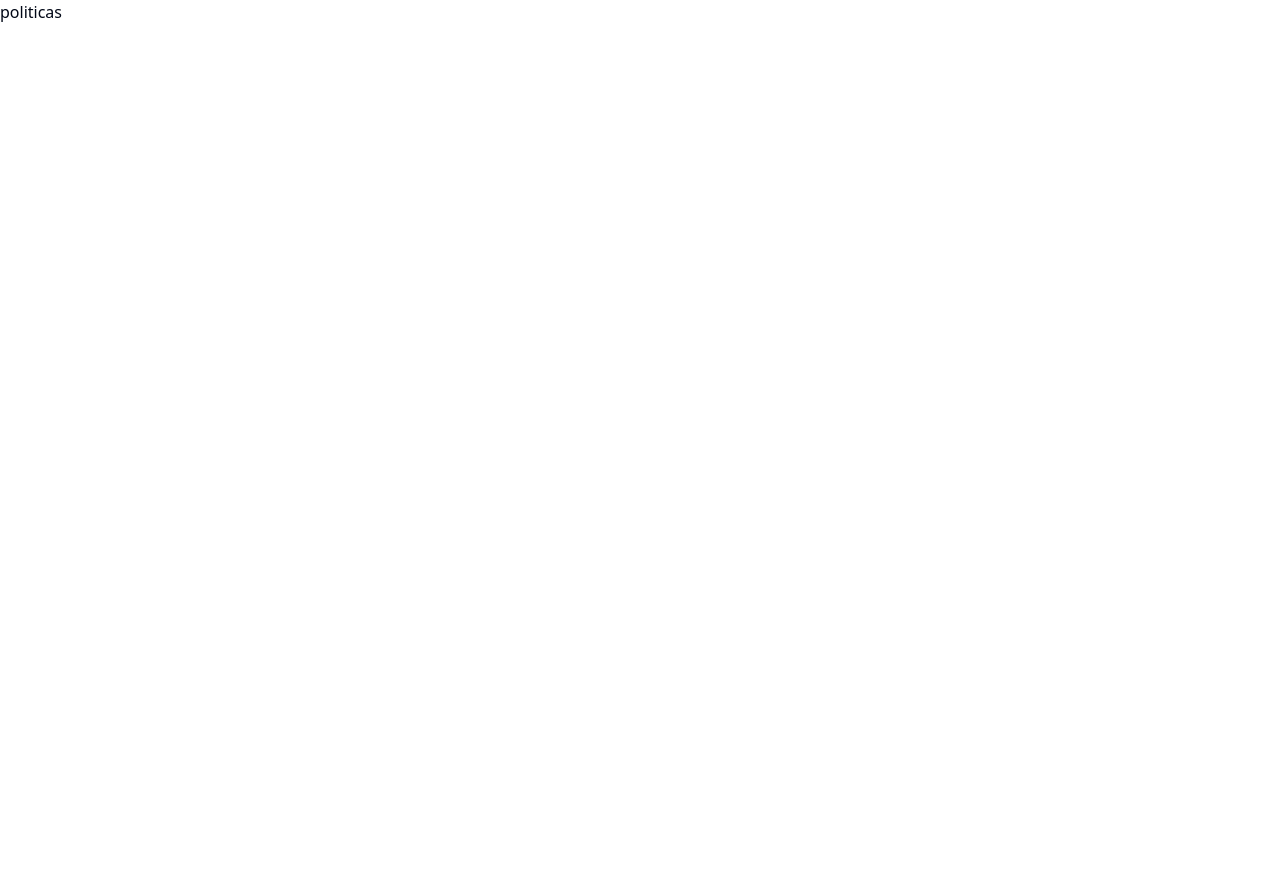
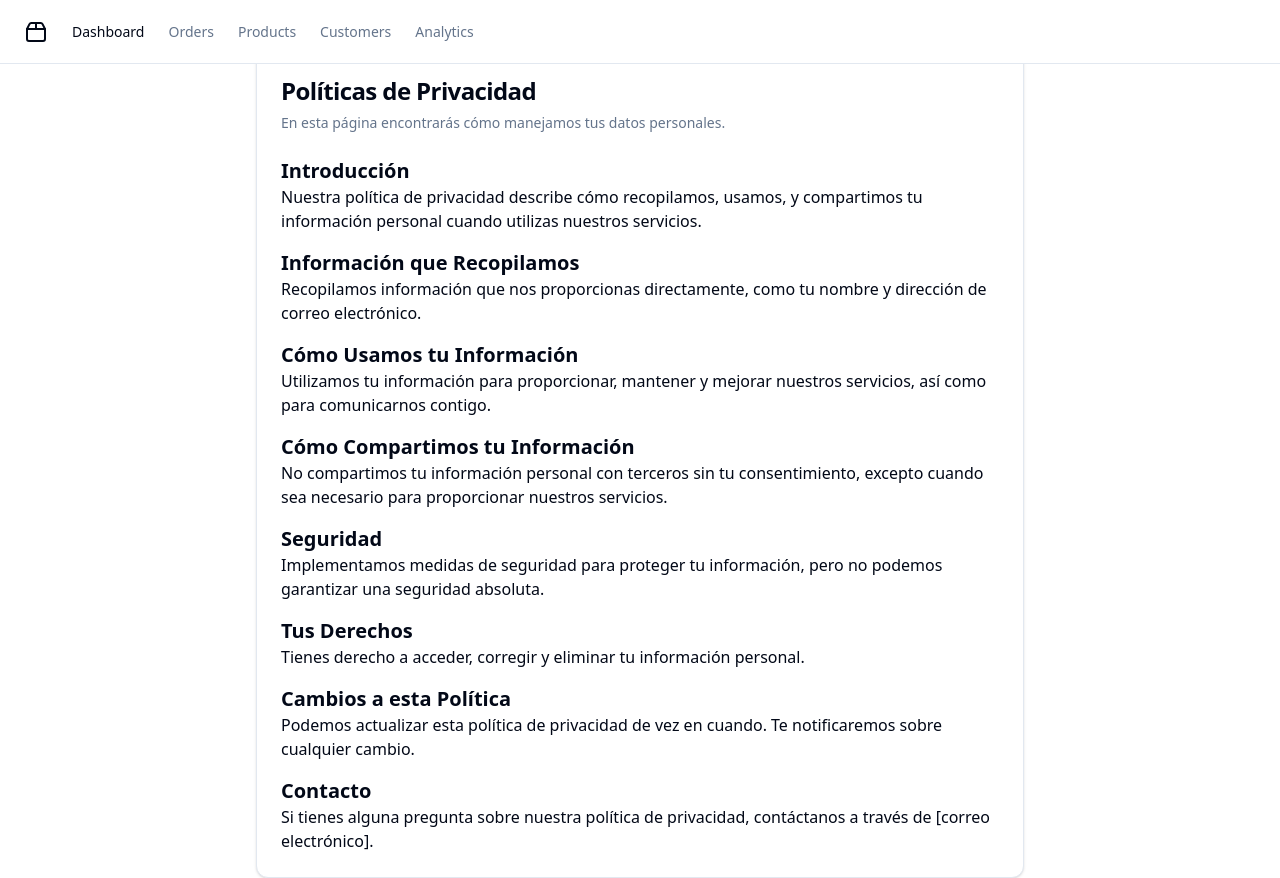
Before and after one commit to repositorios-fabrica-escuela/code-factory-virtual-front, a Next.js app: page /authentication/register/politicas in a window 1280 px wide. Before the commit the page ends 800 px from the top, so only its background shows below. Built offline with nearby package versions, Linux system fonts and the light colour scheme.

Commit message:
add politacas y terminos

```diff
--- a/src/pages/authentication/login/login.tsx
+++ b/src/pages/authentication/login/login.tsx
@@ -2,7 +2,6 @@
 import { useState, FormEvent } from 'react';
 import Link from "next/link";
 import { Button } from "@/components/ui/button";
-
 import {
   Card,
   CardContent,
@@ -16,14 +15,13 @@ import { Label } from "@/components/ui/label";
 import {
   AlertDialog,
   AlertDialogAction,
-  AlertDialogCancel,
   AlertDialogContent,
   AlertDialogDescription,
   AlertDialogFooter,
   AlertDialogHeader,
   AlertDialogTitle,
-  AlertDialogTrigger,
 } from "@/components/ui/alert-dialog";
+import { NavBar } from '@/pages/authentication/nav/nav';
 
 
 export const description = "A login form component with email and password fields";
@@ -69,7 +67,7 @@ export function LoginForm() {
   };
 
   return (
-    <div className="flex justify-center items-center h-screen">
+    <><NavBar/><div className="flex justify-center items-center h-screen">
       <Card className="mx-auto max-w-sm">
         <form onSubmit={handleSubmit}>
           <CardHeader className="items-center">
@@ -87,8 +85,7 @@ export function LoginForm() {
                   placeholder="m@example.com"
                   required
                   value={formValues.email}
-                  onChange={handleInputChange}
-                />
+                  onChange={handleInputChange} />
               </div>
               <div className="grid gap-2">
                 <div className="flex items-center">
@@ -100,8 +97,7 @@ export function LoginForm() {
                   type="password"
                   required
                   value={formValues.password}
-                  onChange={handleInputChange}
-                />
+                  onChange={handleInputChange} />
               </div>
               <div className="h-4">
                 {LoginError && (
@@ -149,7 +145,7 @@ export function LoginForm() {
           </AlertDialogFooter>
         </AlertDialogContent>
       </AlertDialog>
-    </div>
+    </div></>
   );
 }
 export default LoginForm;
--- a/src/pages/authentication/register/politicas.tsx
+++ b/src/pages/authentication/register/politicas.tsx
@@ -1,14 +1,63 @@
 
+import {
+  Card,
+  CardContent,
+  CardHeader,
+  CardTitle,
+  CardDescription
+} from '@/components/ui/card';
+import { NavBar } from '@/pages/authentication/nav/nav';
 
 export const description = "Politicas de privacidad";
 
 export function Politicas() {
 
-    return (
-      <div>politicas</div>
+  return (
+    <><NavBar /><div className="flex justify-center items-center h-screen">
+      <Card className="mx-auto max-w-3xl">
+        <CardHeader>
+          <CardTitle className="text-2xl">Políticas de Privacidad</CardTitle>
+          <CardDescription>
+            En esta página encontrarás cómo manejamos tus datos personales.
+          </CardDescription>
+        </CardHeader>
+        <CardContent>
+          <h2 className="text-xl font-semibold">Introducción</h2>
+          <p>
+            Nuestra política de privacidad describe cómo recopilamos, usamos, y compartimos tu información personal cuando utilizas nuestros servicios.
+          </p>
+          <h2 className="text-xl font-semibold mt-4">Información que Recopilamos</h2>
+          <p>
+            Recopilamos información que nos proporcionas directamente, como tu nombre y dirección de correo electrónico.
+          </p>
+          <h2 className="text-xl font-semibold mt-4">Cómo Usamos tu Información</h2>
+          <p>
+            Utilizamos tu información para proporcionar, mantener y mejorar nuestros servicios, así como para comunicarnos contigo.
+          </p>
+          <h2 className="text-xl font-semibold mt-4">Cómo Compartimos tu Información</h2>
+          <p>
+            No compartimos tu información personal con terceros sin tu consentimiento, excepto cuando sea necesario para proporcionar nuestros servicios.
+          </p>
+          <h2 className="text-xl font-semibold mt-4">Seguridad</h2>
+          <p>
+            Implementamos medidas de seguridad para proteger tu información, pero no podemos garantizar una seguridad absoluta.
+          </p>
+          <h2 className="text-xl font-semibold mt-4">Tus Derechos</h2>
+          <p>
+            Tienes derecho a acceder, corregir y eliminar tu información personal.
+          </p>
+          <h2 className="text-xl font-semibold mt-4">Cambios a esta Política</h2>
+          <p>
+            Podemos actualizar esta política de privacidad de vez en cuando. Te notificaremos sobre cualquier cambio.
+          </p>
+          <h2 className="text-xl font-semibold mt-4">Contacto</h2>
+          <p>
+            Si tienes alguna pregunta sobre nuestra política de privacidad, contáctanos a través de [correo electrónico].
+          </p>
+        </CardContent>
+      </Card>
+    </div></>
+  );
 
-
-    );
-
-  }
-  export default Politicas;
+}
+export default Politicas;
--- a/src/pages/authentication/register/register.tsx
+++ b/src/pages/authentication/register/register.tsx
@@ -14,13 +14,11 @@ import { Checkbox } from "@/components/ui/checkbox";
 import {
   AlertDialog,
   AlertDialogAction,
-  AlertDialogCancel,
   AlertDialogContent,
   AlertDialogDescription,
   AlertDialogFooter,
   AlertDialogHeader,
   AlertDialogTitle,
-  AlertDialogTrigger,
 } from "@/components/ui/alert-dialog";
 import { NavBar } from '@/pages/authentication/nav/nav';
 
--- a/src/pages/authentication/register/terminos.tsx
+++ b/src/pages/authentication/register/terminos.tsx
@@ -1,12 +1,58 @@
+import {
+  Card,
+  CardContent,
+  CardHeader,
+  CardTitle,
+  CardDescription
+} from '@/components/ui/card';
+import { NavBar } from '@/pages/authentication/nav/nav';
 
 export const description = "Terminos y condiciones.";
 
 export function Terminos() {
 
-    return (
-
-      <div>terminos</div>
-    );
+  return (
+    <><NavBar /><div className="flex justify-center items-center h-screen">
+      <Card className="mx-auto max-w-3xl">
+        <CardHeader>
+          <CardTitle className="text-2xl">Términos y Condiciones</CardTitle>
+          <CardDescription>
+            A continuación se presentan los términos y condiciones para el uso de nuestros servicios.
+          </CardDescription>
+        </CardHeader>
+        <CardContent>
+          <h2 className="text-xl font-semibold">Aceptación de los Términos</h2>
+          <p>
+            Al utilizar nuestros servicios, aceptas cumplir con estos términos y condiciones.
+          </p>
+          <h2 className="text-xl font-semibold mt-4">Modificaciones</h2>
+          <p>
+            Nos reservamos el derecho a modificar estos términos en cualquier momento. Te notificaremos sobre los cambios.
+          </p>
+          <h2 className="text-xl font-semibold mt-4">Uso de los Servicios</h2>
+          <p>
+            Eres responsable de usar nuestros servicios de manera legal y conforme a las leyes aplicables.
+          </p>
+          <h2 className="text-xl font-semibold mt-4">Propiedad Intelectual</h2>
+          <p>
+            Todos los derechos de propiedad intelectual relacionados con nuestros servicios son propiedad de [Nombre de la Empresa].
+          </p>
+          <h2 className="text-xl font-semibold mt-4">Limitación de Responsabilidad</h2>
+          <p>
+            No somos responsables por daños o pérdidas que puedan resultar del uso de nuestros servicios.
+          </p>
+          <h2 className="text-xl font-semibold mt-4">Ley Aplicable</h2>
+          <p>
+            Estos términos se regirán e interpretarán de acuerdo con las leyes de [País].
+          </p>
+          <h2 className="text-xl font-semibold mt-4">Contacto</h2>
+          <p>
+            Si tienes alguna pregunta sobre estos términos, contáctanos a través de [correo electrónico].
+          </p>
+        </CardContent>
+      </Card>
+    </div></>
+  );
 
   }
   export default Terminos;
--- a/src/pages/index.tsx
+++ b/src/pages/index.tsx
@@ -1,16 +1,8 @@
-import { RegisterForm } from '@/pages/authentication/register/register';
-
-import { LoginForm } from '@/pages/authentication/login/login';
-
-
-
 
 export default function Home() {
 
   return (
-
-
-    <LoginForm/>
+    <div>index</div>
 
   );
 
```
Also changed, not shown: src/pages/authentication/nav/nav.tsx (+1 -8 lines).
